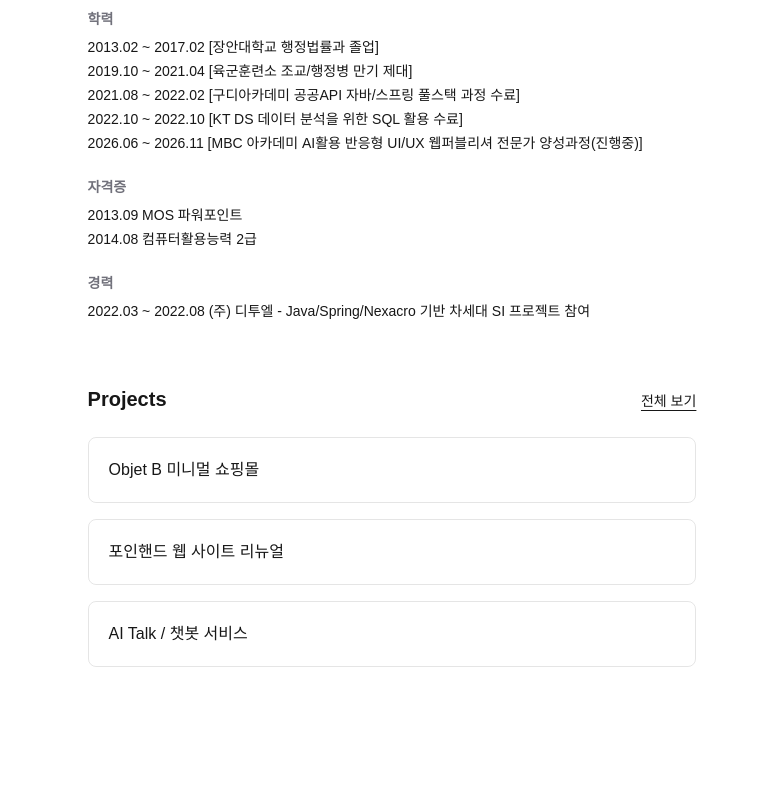
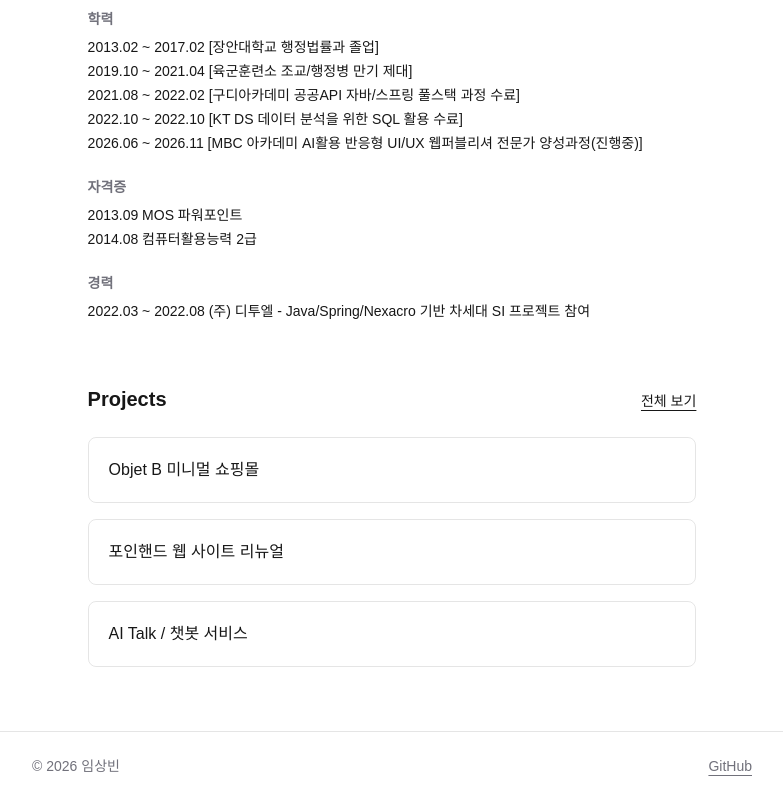
Before and after one commit to lym-bin/sangbin-dev, a Next.js app: page / in a window 1280 px wide. Shown: the part 528-1328 px from the top of the page, without its empty margins (248-1031 px from the left). Before the commit the page ends 1259 px from the top, so only its background shows below. Built offline with nearby package versions, Linux system fonts and the light colour scheme.

Commit message:
Footer 추가

```diff
--- a/src/app/layout.tsx
+++ b/src/app/layout.tsx
@@ -2,6 +2,7 @@ import type { Metadata } from "next";
 import { Geist, Geist_Mono } from "next/font/google";
 import "./globals.css";
 import Header from "@/components/Header";
+import Footer from "@/components/Footer";
 
 const geistSans = Geist({
   variable: "--font-geist-sans",
@@ -28,6 +29,7 @@ export default function RootLayout({ children }: LayoutProps<"/">) {
       <body className="min-h-full flex flex-col">
         <Header />
         {children}
+        <Footer />
       </body>
     </html>
   );
--- /dev/null
+++ b/src/components/Footer.tsx
@@ -0,0 +1,15 @@
+export default function Footer() {
+  return (
+    <footer className="border-t border-black/10 dark:border-white/10">
+      <div className="mx-auto flex max-w-3xl items-center justify-between px-6 py-6 text-sm text-zinc-500">
+        <span>© {new Date().getFullYear()} 임상빈</span>
+        <a
+          href="https://github.com/lym-bin"
+          className="underline underline-offset-4"
+        >
+          GitHub
+        </a>
+      </div>
+    </footer>
+  );
+}
```
